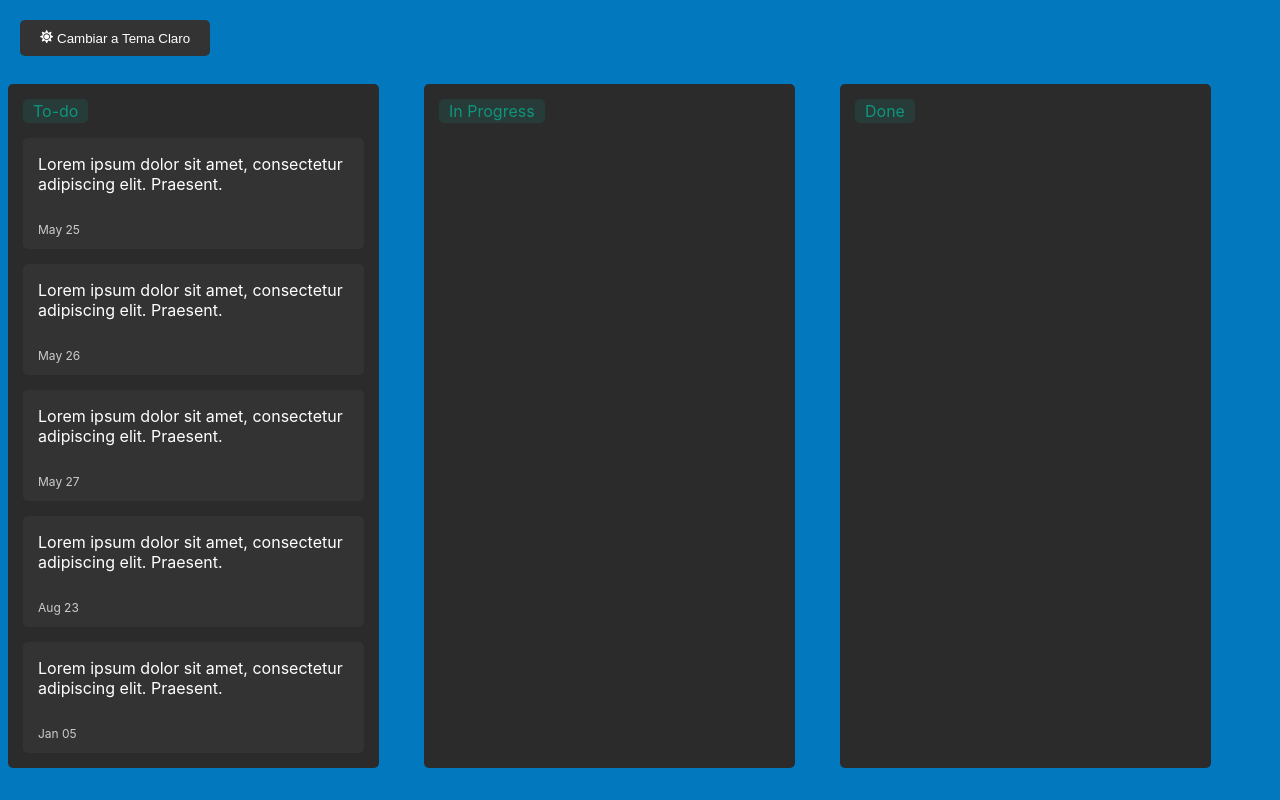
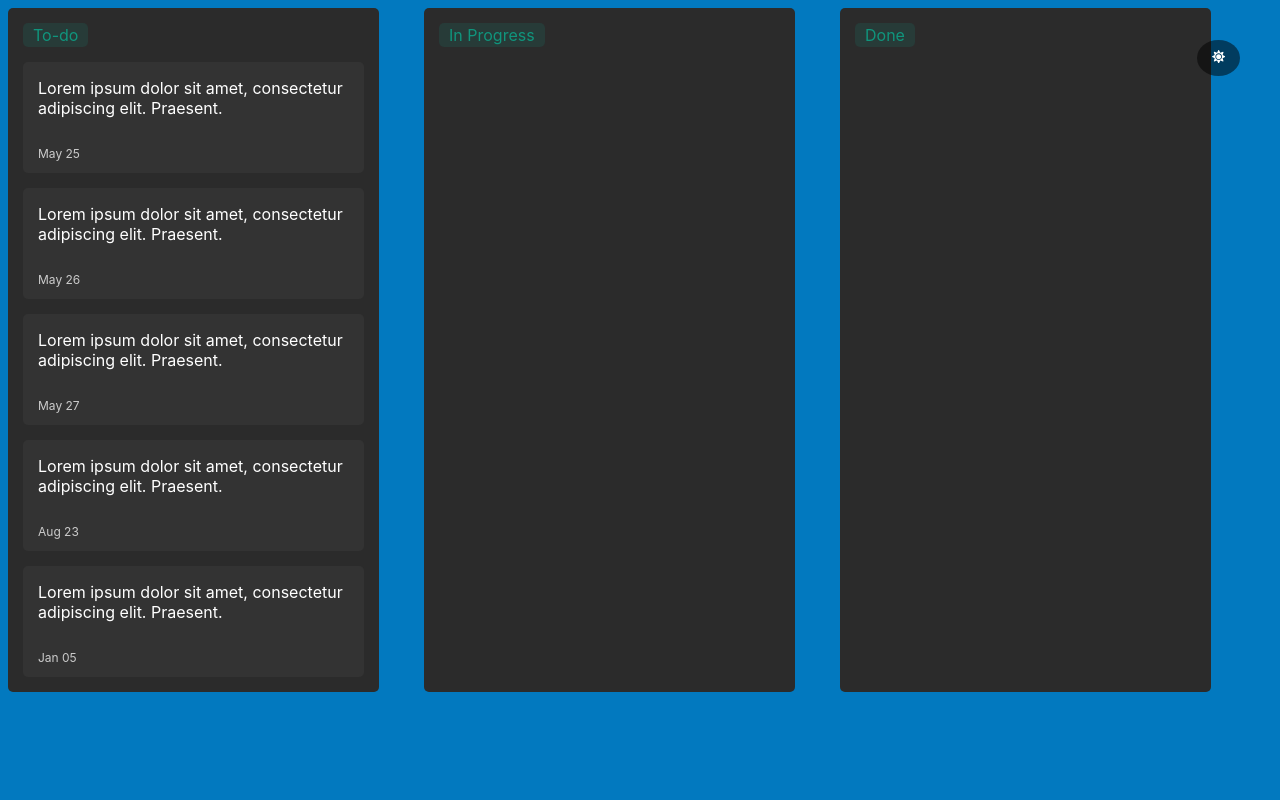
Before and after one commit to lauradelafuente-dev/task-manager-app, a React (Create React App) app in the folder frontend/: page / in a window 1280 px wide. Built offline with nearby package versions, Linux system fonts and the light colour scheme.

Commit message:
Button light/dark fixed

```diff
--- a/frontend/src/components/ThemeToggleButton.js
+++ b/frontend/src/components/ThemeToggleButton.js
@@ -3,12 +3,11 @@ import { ThemeContext } from '../context/ThemeContext';
 import { FaSun, FaMoon } from 'react-icons/fa'; // Iconos de sol y luna para los temas
 
 const ThemeToggleButton = () => {
-  const { theme, toggleTheme } = useContext(ThemeContext); // Obtener el tema y la función para cambiarlo
+  const { theme, toggleTheme } = useContext(ThemeContext); // Obtener el tema actual y la función para cambiarlo
 
   return (
-    <button onClick={toggleTheme}>
-      {theme === 'light' ? <FaMoon /> : <FaSun />} {/* Iconos según el tema */}
-      Cambiar a {theme === 'light' ? 'Tema Oscuro' : 'Tema Claro'}
+    <button className="theme-toggle-button" onClick={toggleTheme}>
+      {theme === 'light' ? <FaMoon /> : <FaSun />} {/* Cambia el icono según el tema */}
     </button>
   );
 };
--- a/frontend/src/styles/App.css
+++ b/frontend/src/styles/App.css
@@ -52,3 +52,21 @@ button:hover {
   background-color: var(--background-dark); /* Cambia el color al tema oscuro al hacer hover */
   color: var(--text-dark); /* Color del texto también cambia */
 }
+
+.theme-toggle-button {
+  position: fixed; /* Posición fija */
+  top: 20px; /* Distancia desde la parte superior */
+  right: 20px; /* Distancia desde la derecha */
+  padding: 10px 15px;
+  background-color: rgba(0, 0, 0, 0.5); /* Fondo semi-transparente para un efecto más discreto */
+  color: white;
+  border: none;
+  border-radius: 50%; /* Botón redondeado */
+  cursor: pointer;
+  transition: background-color 0.3s ease; /* Suave transición al hacer hover */
+}
+
+.theme-toggle-button:hover {
+  background-color: rgba(255, 255, 255, 0.5); /* Cambio de fondo al hacer hover */
+  color: black;
+}
```
